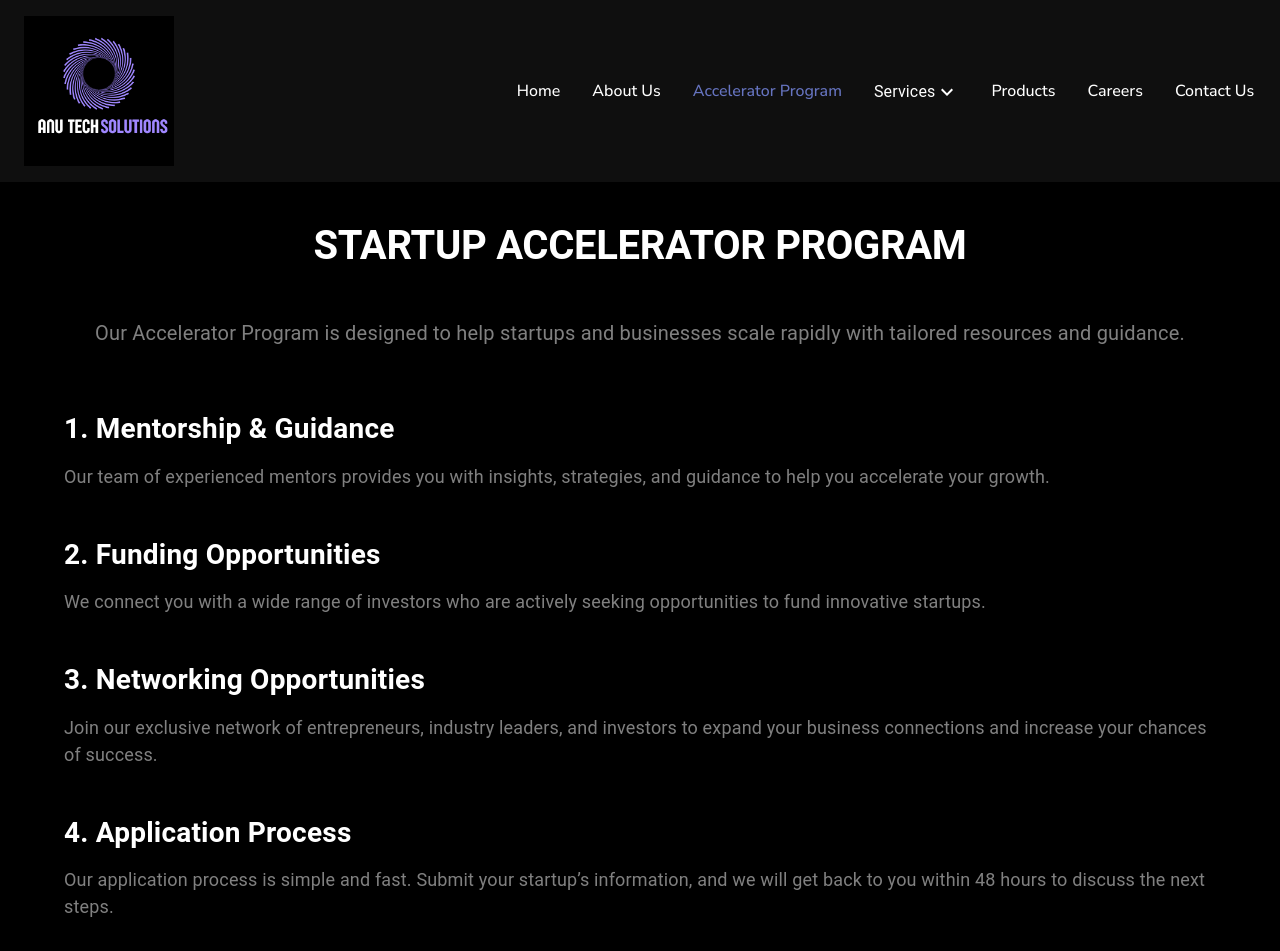
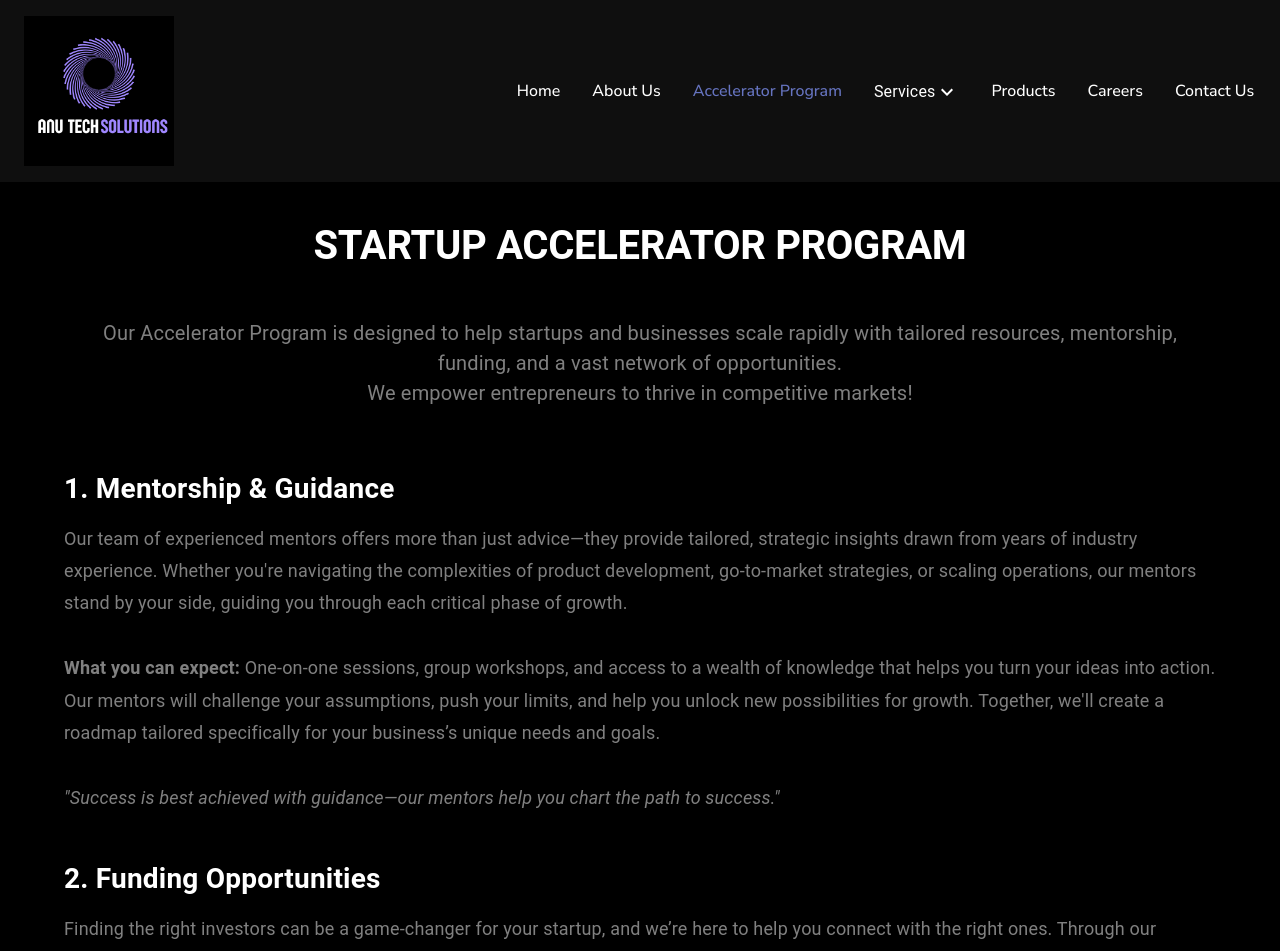
Before and after one commit to SkoolSaver/anuTechFronted, a Next.js app: page /acclerator-program in a window 1280 px wide. Shown: the top 951 px of the page. Built offline with nearby package versions, Linux system fonts and the light colour scheme.

Commit message:
Updating with more content

```diff
--- a/app/sections/acclerator-program/AccleratorProgram.jsx
+++ b/app/sections/acclerator-program/AccleratorProgram.jsx
@@ -23,12 +23,13 @@ const AccleratorProgram = () => {
         sx={{ mb: 8, textAlign: "center", color: "gray", fontSize: 20 }}
       >
         Our Accelerator Program is designed to help startups and businesses
-        scale rapidly with tailored resources and guidance.
+        scale rapidly with tailored resources, mentorship, funding, and a
+        vast network of opportunities. <br /> We empower entrepreneurs to thrive in competitive markets!
       </Typography>
 
       {/* Program Details with Hover Effects */}
       <Box>
-        {/* Mentorship Section */}
+        {/* Mentorship & Guidance Section */}
         <Box
           sx={{
             mb: 6,
@@ -46,9 +47,30 @@ const AccleratorProgram = () => {
           >
             1. Mentorship & Guidance
           </Typography>
-          <Typography variant="body1" sx={{ color: "gray", mt: 2, fontSize: 18 }}>
-            Our team of experienced mentors provides you with insights,
-            strategies, and guidance to help you accelerate your growth.
+          <Typography
+            variant="body1"
+            sx={{ color: "gray", mt: 2, fontSize: 18, lineHeight: 1.8 }}
+          >
+            Our team of experienced mentors offers more than just advice—they
+            provide tailored, strategic insights drawn from years of industry
+            experience. Whether you're navigating the complexities of product
+            development, go-to-market strategies, or scaling operations, our
+            mentors stand by your side, guiding you through each critical phase
+            of growth.
+            <br />
+            <br />
+            <strong>What you can expect:</strong> One-on-one sessions, group
+            workshops, and access to a wealth of knowledge that helps you turn
+            your ideas into action. Our mentors will challenge your assumptions,
+            push your limits, and help you unlock new possibilities for growth.
+            Together, we'll create a roadmap tailored specifically for your
+            business’s unique needs and goals.
+            <br />
+            <br />
+            <em>
+              "Success is best achieved with guidance—our mentors help you
+              chart the path to success."
+            </em>
           </Typography>
         </Box>
 
@@ -70,13 +92,32 @@ const AccleratorProgram = () => {
           >
             2. Funding Opportunities
           </Typography>
-          <Typography variant="body1" sx={{ color: "gray", mt: 2, fontSize: 18 }}>
-            We connect you with a wide range of investors who are actively
-            seeking opportunities to fund innovative startups.
+          <Typography
+            variant="body1"
+            sx={{ color: "gray", mt: 2, fontSize: 18, lineHeight: 1.8 }}
+          >
+            Finding the right investors can be a game-changer for your startup,
+            and we’re here to help you connect with the right ones. Through our
+            accelerator program, you will have access to a diverse pool of
+            investors ranging from venture capitalists to angel investors who
+            are actively looking for high-potential startups like yours.
+            <br />
+            <br />
+            <strong>How we support you:</strong> We provide guidance on creating
+            investor-ready pitches, financial projections, and a compelling
+            business case. You’ll get introductions to top-tier investors,
+            opportunities to present at exclusive pitch events, and access to
+            grant programs and alternative funding.
+            <br />
+            <br />
+            <em>
+              "Funding your dreams is just the beginning—we help you sustain and
+              scale."
+            </em>
           </Typography>
         </Box>
 
-        {/* More Details - Add more sections if needed */}
+        {/* Networking Opportunities Section */}
         <Box
           sx={{
             mb: 6,
@@ -94,10 +135,28 @@ const AccleratorProgram = () => {
           >
             3. Networking Opportunities
           </Typography>
-          <Typography variant="body1" sx={{ color: "gray", mt: 2, fontSize: 18 }}>
-            Join our exclusive network of entrepreneurs, industry leaders, and
-            investors to expand your business connections and increase your
-            chances of success.
+          <Typography
+            variant="body1"
+            sx={{ color: "gray", mt: 2, fontSize: 18, lineHeight: 1.8 }}
+          >
+            Building a successful business is not just about having a great
+            product—it's about having the right people in your corner. Our
+            accelerator program connects you with a vibrant ecosystem of
+            entrepreneurs, industry experts, investors, and potential partners
+            to create invaluable connections that open doors to future
+            collaborations and partnerships.
+            <br />
+            <br />
+            <strong>What you’ll gain:</strong> Access to exclusive networking
+            events, industry conferences, and one-on-one meetings with thought
+            leaders who can provide critical insights into emerging trends and
+            market opportunities.
+            <br />
+            <br />
+            <em>
+              "Your network is your net worth—accelerate your growth with the
+              power of strategic connections."
+            </em>
           </Typography>
         </Box>
 
@@ -119,10 +178,28 @@ const AccleratorProgram = () => {
           >
             4. Application Process
           </Typography>
-          <Typography variant="body1" sx={{ color: "gray", mt: 2, fontSize: 18 }}>
-            Our application process is simple and fast. Submit your startup’s
-            information, and we will get back to you within 48 hours to discuss
-            the next steps.
+          <Typography
+            variant="body1"
+            sx={{ color: "gray", mt: 2, fontSize: 18, lineHeight: 1.8 }}
+          >
+            Joining our Accelerator Program is easy and straightforward. We
+            believe in a transparent and streamlined process, designed to get
+            you started as quickly as possible. Once you apply, we review your
+            application and respond within 48 hours with feedback and the next
+            steps.
+            <br />
+            <br />
+            <strong>Here’s how it works:</strong> Submit your startup’s
+            information, including your product details, target market, and
+            current growth stage. Our team will schedule a call with you to
+            discuss your startup’s fit for the program and provide further
+            insights into what to expect.
+            <br />
+            <br />
+            <em>
+              "Your application is the first step toward transforming your
+              startup’s future—let’s get started!"
+            </em>
           </Typography>
         </Box>
       </Box>
```
